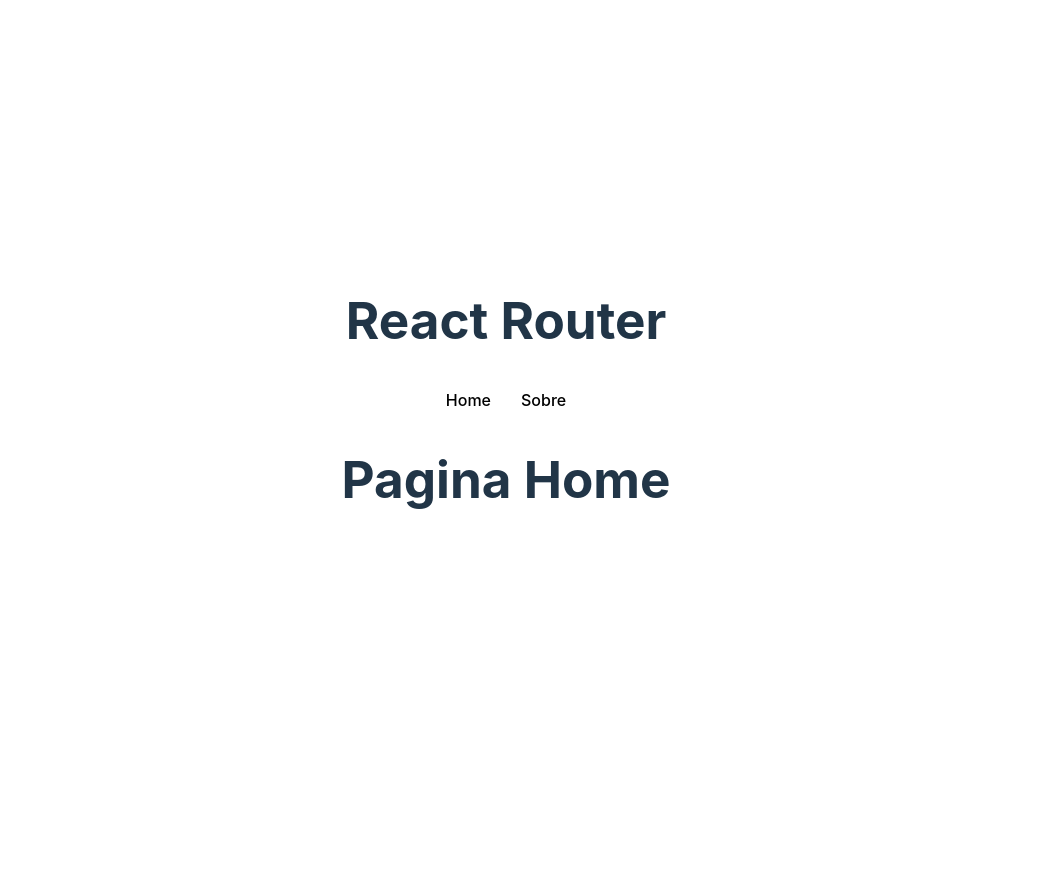
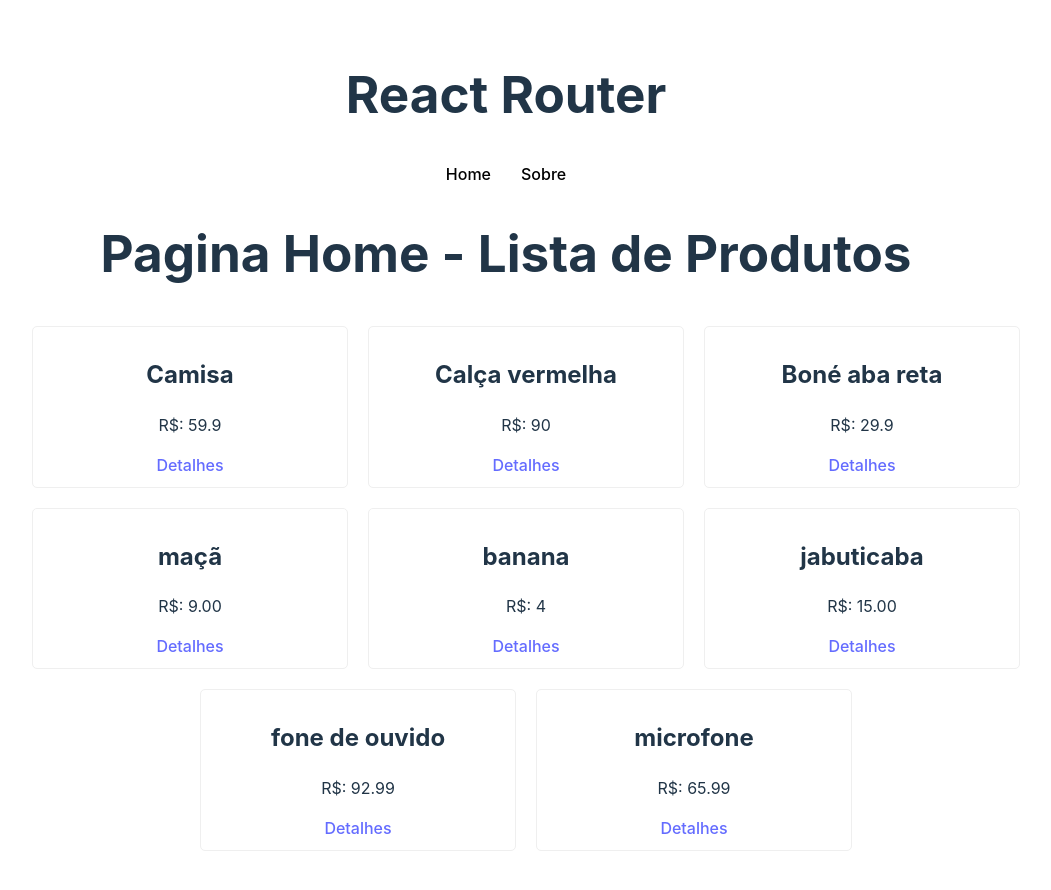
Before and after one commit to jjobJunior/React_Routes, a React (Vite) app: page / in a window 1280 px wide. Shown: the top 890 px of the page, without its empty margins (134-1185 px from the left). Before the commit the page ends 800 px from the top, so only its background shows below. Built offline with nearby package versions, Linux system fonts and the light colour scheme; data requests are answered from the project's data file.

Commit message:
Criando Rotas dinamicas

```diff
--- a/data/db.json
+++ b/data/db.json
@@ -16,54 +16,29 @@
       "price": 29.9
     },
     {
-      "id": "ee64",
-      "name": "Mala grande",
-      "price": "120.00"
-    },
-    {
-      "id": "567c",
-      "name": "Mala média",
-      "price": "85.00"
-    },
-    {
-      "id": "7e5b",
-      "name": "laranja",
-      "price": "3.75"
-    },
-    {
-      "id": "d825",
+      "id": "4",
       "name": "maçã",
       "price": "9.00"
     },
     {
-      "id": "ff66",
+      "id": "5",
       "name": "banana",
       "price": "4"
     },
     {
-      "id": "4df9",
+      "id": "6",
       "name": "jabuticaba",
       "price": "15.00"
     },
     {
-      "id": "1ece",
-      "name": "melão",
-      "price": "8.65"
-    },
-    {
-      "id": "99fd",
+      "id": "7",
       "name": "fone de ouvido",
       "price": "92.99"
     },
     {
-      "id": "f623",
+      "id": "8",
       "name": "microfone",
       "price": "65.99"
-    },
-    {
-      "id": "237a",
-      "name": "mesa de escritorio",
-      "price": "200.00"
     }
   ]
 }
--- a/src/main.jsx
+++ b/src/main.jsx
@@ -5,6 +5,7 @@
 import "./index.css";
 import Home from "./pages/Home.jsx";
 import About from "./pages/About.jsx";
+import Product from "./pages/Product.jsx";
 
 const router = createBrowserRouter([
   {
@@ -19,6 +20,10 @@
         path: "about",
         element: <About />,
       },
+      {
+        path: "products/:id",
+        element: <Product />,
+      },
     ],
   },
 ]);
--- a/src/pages/Home.css
+++ b/src/pages/Home.css
@@ -0,0 +1,15 @@
+.products {
+  display: flex;
+  justify-content: center;
+  flex-wrap: wrap;
+}
+
+.products li {
+  border: 1px solid #efefef;
+  border-radius: 5px;
+  padding: 10px;
+  text-align: center;
+  list-style: none;
+  margin: 10px;
+  width: 25%;
+}
--- a/src/pages/Home.jsx
+++ b/src/pages/Home.jsx
@@ -1,9 +1,30 @@
 import "./Home.css";
+import { Link } from "react-router-dom";
+import { useFetch } from "../hooks/useFetch";
 
 const Home = () => {
+  const url = "http://localhost:3000/products";
+
+  const { data: items, loading, error } = useFetch(url);
+
   return (
     <div>
-      <h1>Pagina Home</h1>
+      <h1>Pagina Home - Lista de Produtos</h1>
+
+      {loading && <p>Atualizando os dados...</p>}
+      {error && <p>{error}</p>}
+      {!error && (
+        <ul className="products">
+          {items &&
+            items.map((product) => (
+              <li key={product.id}>
+                <h2>{product.name} </h2>
+                <p>R$: {product.price}</p>
+                <Link to={`/products/${product.id}`}>Detalhes</Link>
+              </li>
+            ))}
+        </ul>
+      )}
     </div>
   );
 };
--- /dev/null
+++ b/src/pages/Product.jsx
@@ -0,0 +1,8 @@
+import { useParams } from "react-router-dom";
+const Product = () => {
+    const { id } = useParams();
+
+    return (<><p>Id do produto: {id}</p></>);
+};
+
+export default Product;
```
Also changed, not shown: src/App.jsx (+3 -6 lines).
